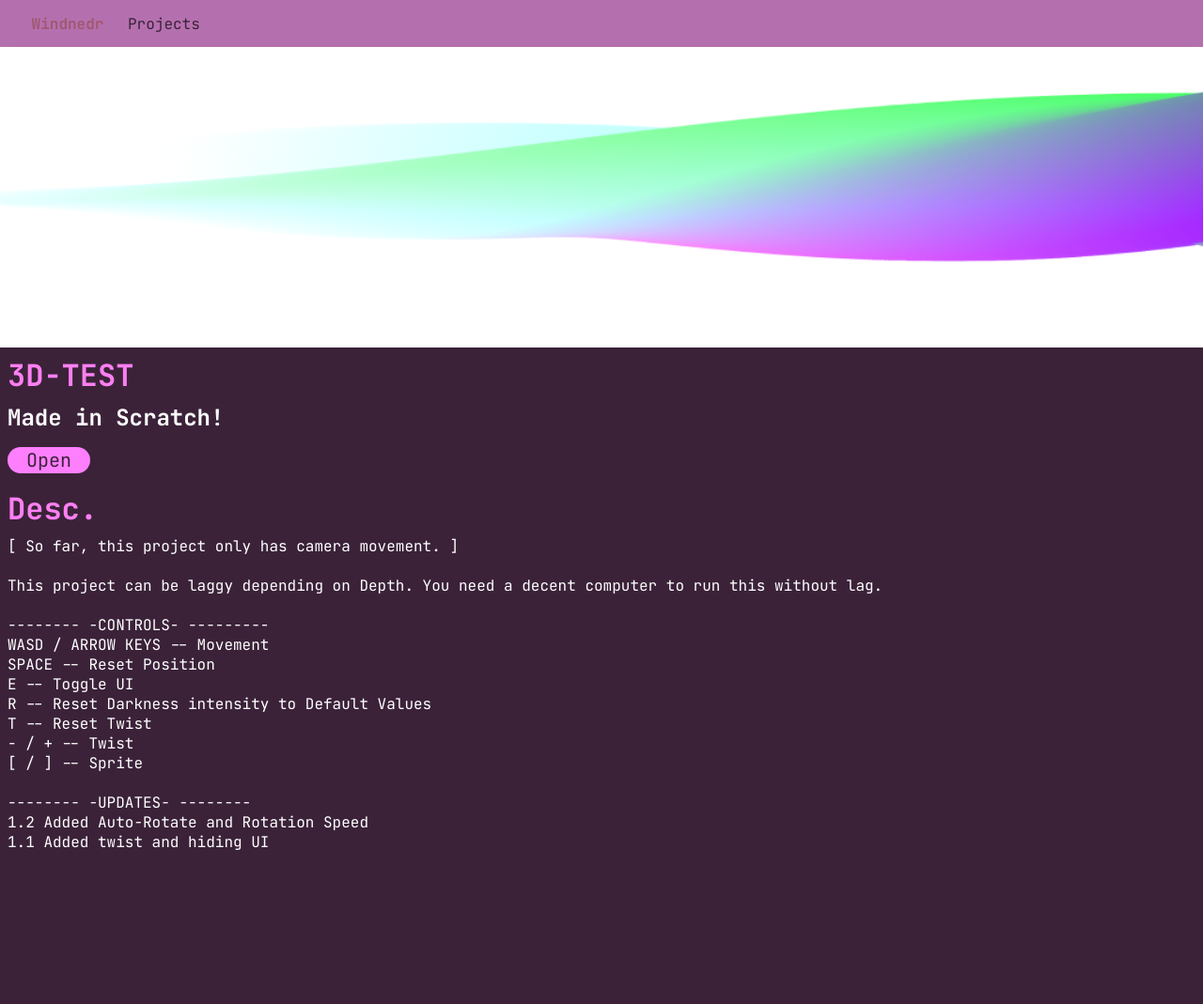
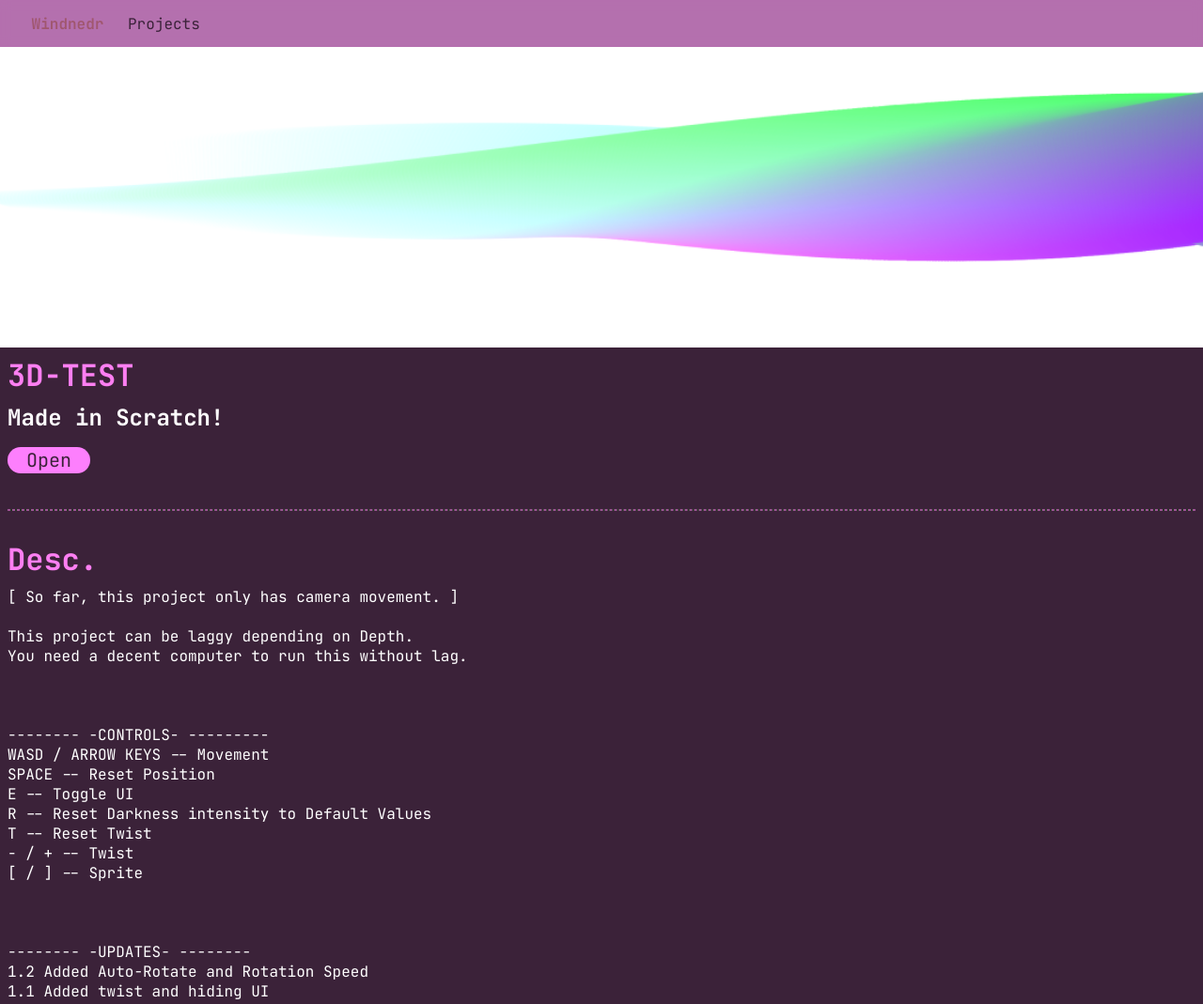
Before and after one commit to windnedr/windnedr.github.io, a plain HTML site: page projects/about/3D.html in a window 1280 px wide. Shown: the whole page at 94% size. Before the commit the page ends 915 px from the top, so only its background shows below. Drawn offline with Linux system fonts and the light colour scheme.

Commit message:
hopefully make it less crowded

```diff
--- a/projects/about/3D.html
+++ b/projects/about/3D.html
@@ -18,11 +18,15 @@
     <button onclick="window.open('https://windnedr.github.io/3D-test/', '_self')">
         Open
     </button>
+    <hr>
     <h1>Desc.</h1>
     <p class="desc">
         [ So far, this project only has camera movement. ]<br>
         <br>
-This project can be laggy depending on Depth. You need a decent computer to run this without lag.<br>
+This project can be laggy depending on Depth. <br>
+You need a decent computer to run this without lag.<br>
+<br>
+<br>
 <br>
 -------- -CONTROLS- ---------<br>
 WASD / ARROW KEYS -- Movement<br>
@@ -33,6 +37,8 @@ T -- Reset Twist<br>
 - / + -- Twist<br>
 [ / ] -- Sprite<br>
 <br>
+<br>
+<br>
 -------- -UPDATES- --------<br>
 1.2 Added Auto-Rotate and Rotation Speed<br>
 1.1 Added twist and hiding UI<br>
--- a/style.css
+++ b/style.css
@@ -100,6 +100,14 @@ button:hover {
     background-color: #fff;
 }
 
+hr {
+    margin-top: 30px;
+    margin-bottom: 30px;
+    background-color: #243523;
+    border-style: dashed;
+    border-color: #9d5495;
+}
+
 /* ********** PROJECTS ************* */
 .D-test{
     background-image: url("projects/thumbnails/3D test.png");
```
